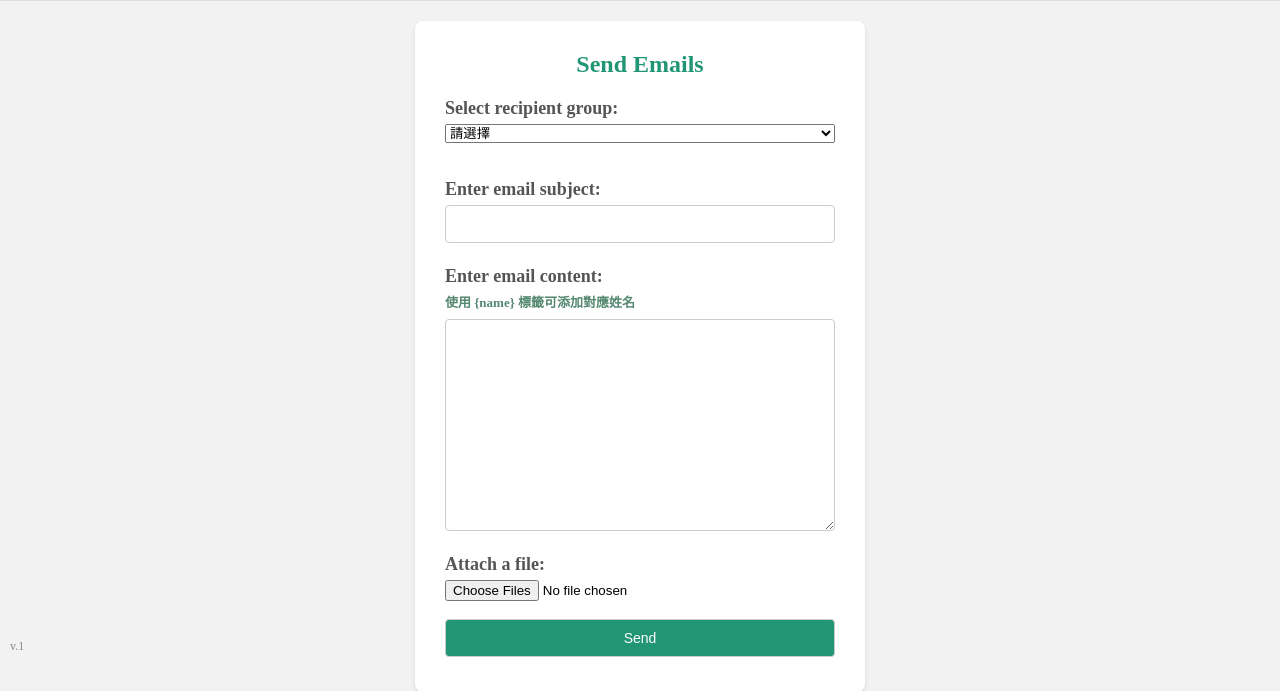
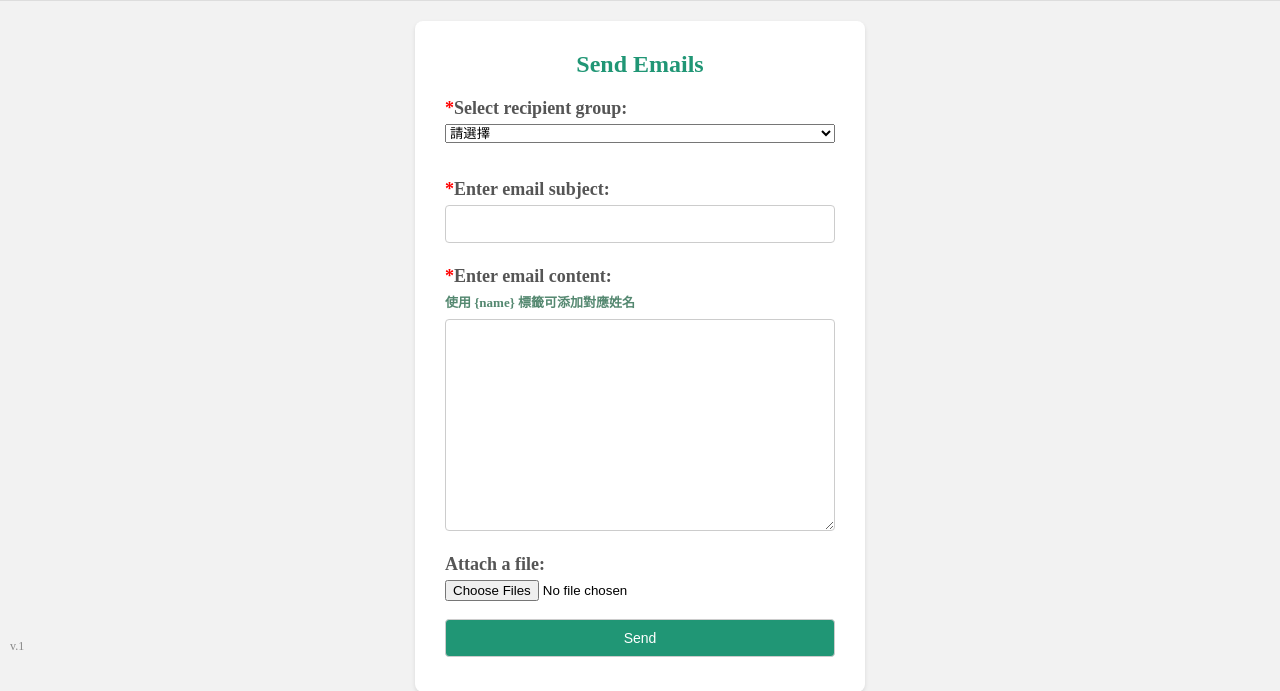
Before and after one commit to yunchien77/CRM, a Flask app: page /send_email in a window 1280 px wide. Shown: the part 136-827 px from the top of the page. Run offline with Flask 3, Linux system fonts and the light colour scheme; the visitor is signed in with stand-in values (Sample User, id 1); data that the repository does not hold is empty.

Commit message:
required symbol add

```diff
--- a/static/content.css
+++ b/static/content.css
@@ -156,3 +156,8 @@ textarea {
         font-size: 16px;
     }
 }
+
+.required-field::before {
+    content: '*';
+    color: red;
+}
--- a/static/styles.css
+++ b/static/styles.css
@@ -149,6 +149,11 @@ input[type="submit"]:hover {
     position: relative;
 }
 
+.required-field::before {
+    content: '*';
+    color: red;
+}
+
 @media screen and (max-width: 768px) {
     .page-wrapper {
         padding-top: 0;
--- a/templates/index.html
+++ b/templates/index.html
@@ -61,8 +61,8 @@
             <div id="filename-display"></div>
             <form id="confirm-form">
                 <div class="form-group">
-                    <label for="name">Name:</label>
-                    <input type="text" id="name" name="name" required pattern=".*\S+.*">
+                    <label for="name" class="required-field">Name:</label>
+                    <input type="text" id="name" name="name" required>
                 </div>
                 <div class="form-group">
                     <label for="company">Company:</label>
--- a/templates/send_email.html
+++ b/templates/send_email.html
@@ -52,7 +52,7 @@
             <h2>Send Emails</h2>
 
             <form method="POST" action="{{ url_for('send_email') }}" enctype="multipart/form-data" style="width: 100%;">
-                <label>Select recipient group:</label>
+                <label class="required-field">Select recipient group:</label>
                 <select name="recipient_group" required>
                     <option value="" selected disabled hidden>請選擇</option>
                     {% for tag in taglist %}
@@ -60,10 +60,10 @@
                     {% endfor %}
                 </select><br><br>
 
-                <label>Enter email subject:</label>
+                <label class="required-field">Enter email subject:</label>
                 <input type="text" name="email_subject" required><br>
 
-                <label>Enter email content:</label>
+                <label class="required-field">Enter email content:</label>
                 <small>使用 {name} 標籤可添加對應姓名</small>
                 <textarea name="email_content" rows="10" cols="40" required></textarea><br>
 
```
